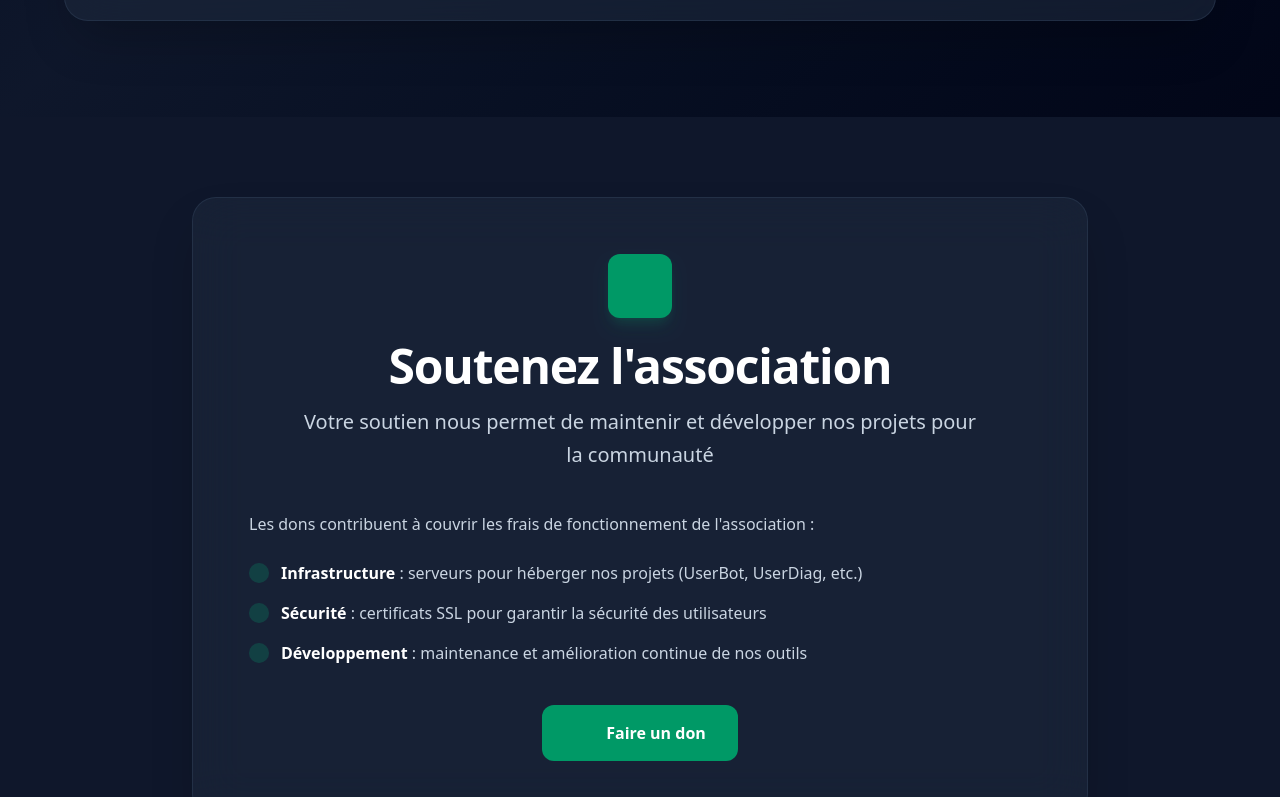
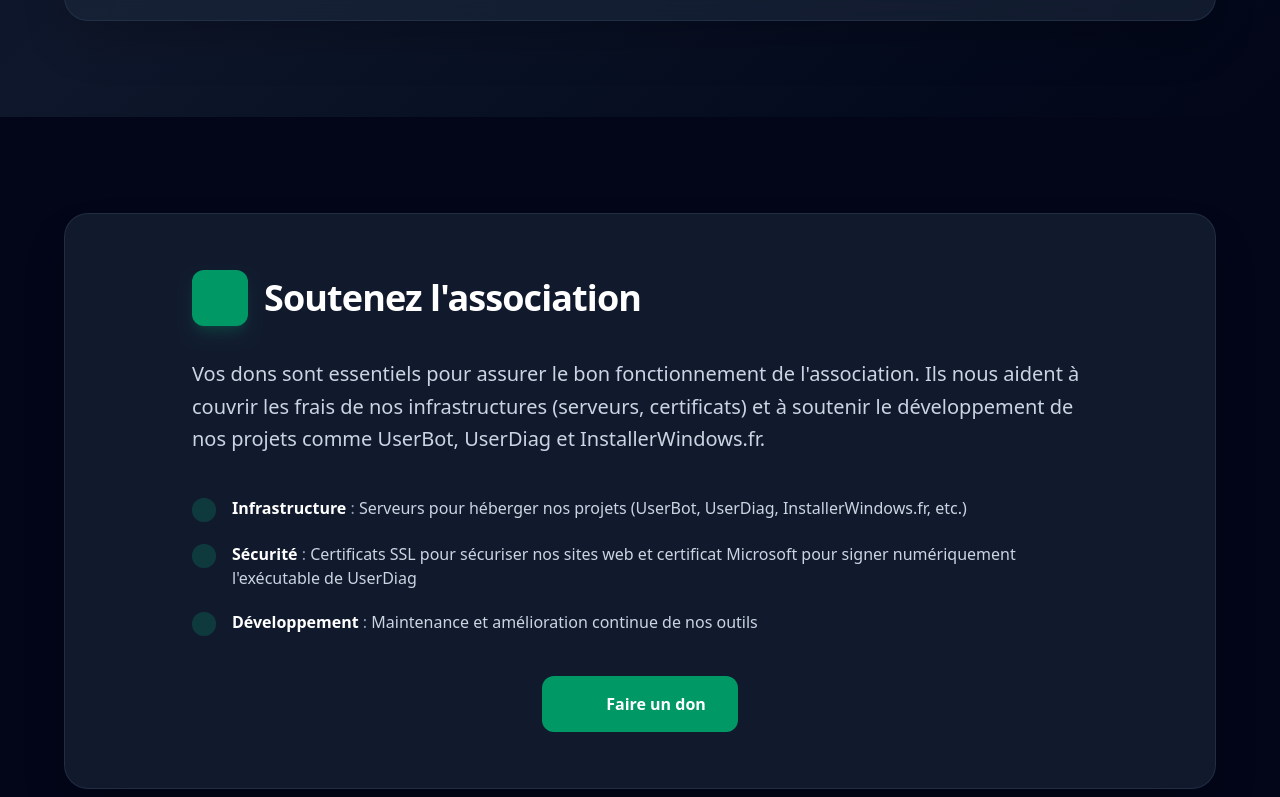
Before and after one commit to Association-CTRL-F/ctrl-f.info, a React (Vite) app: page / in a window 1280 px wide. Shown: the part 1189-1986 px from the top of the page. Built offline with nearby package versions, Linux system fonts and the light colour scheme; no server answers.

Commit message:
feat: reword and restyle donation section

```diff
--- a/src/components/donation_section.tsx
+++ b/src/components/donation_section.tsx
@@ -1,56 +1,70 @@
 export const DonationSection = () => (
-	<section id="donations" className="py-20 bg-slate-900">
+	<section id="donations" className="py-24 bg-slate-950">
 		<div className="container mx-auto px-4 sm:px-6 lg:px-8">
+			<div className="max-w-6xl mx-auto">
+				<div className="bg-slate-800/60 rounded-3xl p-8 sm:p-10 md:p-14 border border-slate-700/50 backdrop-blur-xl shadow-2xl">
 					<div className="max-w-4xl mx-auto">
-				<div className="bg-slate-800/60 rounded-3xl p-8 sm:p-10 md:p-14 border border-slate-700/50 backdrop-blur-xl shadow-2xl">
-					<div className="text-center mb-10">
-						<div className="w-16 h-16 rounded-xl bg-emerald-600 flex items-center justify-center shadow-lg shadow-emerald-600/20 mx-auto mb-6">
-							<div className="i-heroicons-heart-solid w-8 h-8 text-white" />
+						<div className="flex items-center gap-4 mb-8">
+							<div className="w-14 h-14 rounded-xl bg-emerald-600 flex items-center justify-center shadow-lg shadow-emerald-600/20">
+								<div className="i-heroicons-heart-solid w-7 h-7 text-white" />
 							</div>
-						<h2 className="text-3xl sm:text-4xl md:text-5xl font-semibold text-white tracking-tight mb-4">
+							<h2 className="text-2xl sm:text-3xl md:text-4xl font-semibold text-white tracking-tight">
 								Soutenez l'association
 							</h2>
-						<p className="text-base sm:text-lg md:text-xl text-slate-300 leading-relaxed max-w-2xl mx-auto">
-							Votre soutien nous permet de maintenir et développer nos projets
-							pour la communauté
-						</p>
 						</div>
 
-					<div className="mb-10">
-						<p className="text-slate-300 mb-6 leading-relaxed">
-							Les dons contribuent à couvrir les frais de fonctionnement de
-							l'association :
+						<p className="text-base sm:text-lg md:text-xl text-slate-300 mb-10 leading-relaxed font-normal">
+							Vos dons sont essentiels pour assurer le bon fonctionnement de
+							l'association. Ils nous aident à couvrir les frais de nos
+							infrastructures (serveurs, certificats) et à soutenir le
+							développement de nos projets comme UserBot, UserDiag et
+							InstallerWindows.fr.
 						</p>
-						<ul className="space-y-4 text-slate-300">
-							<li className="flex items-start gap-3">
-								<div className="w-5 h-5 rounded-full bg-emerald-500/20 flex items-center justify-center flex-shrink-0 mt-0.5">
-									<div className="i-heroicons-check-circle-solid w-3 h-3 text-emerald-400" />
+
+						<ul className="space-y-5 mb-10">
+							<li className="flex items-start gap-4">
+								<div className="w-6 h-6 rounded-full bg-emerald-500/20 flex items-center justify-center flex-shrink-0 mt-0.5">
+									<div className="i-heroicons-check-circle-solid w-4 h-4 text-emerald-400" />
 								</div>
-								<span>
-									<strong className="text-white">Infrastructure</strong> :
-									serveurs pour héberger nos projets (UserBot, UserDiag, etc.)
+								<div>
+									<span className="text-white font-semibold">
+										Infrastructure
 									</span>
+									<span className="text-slate-400"> : </span>
+									<span className="text-slate-300">
+										Serveurs pour héberger nos projets (UserBot, UserDiag,
+										InstallerWindows.fr, etc.)
+									</span>
+								</div>
 							</li>
-							<li className="flex items-start gap-3">
-								<div className="w-5 h-5 rounded-full bg-emerald-500/20 flex items-center justify-center flex-shrink-0 mt-0.5">
-									<div className="i-heroicons-check-circle-solid w-3 h-3 text-emerald-400" />
+							<li className="flex items-start gap-4">
+								<div className="w-6 h-6 rounded-full bg-emerald-500/20 flex items-center justify-center flex-shrink-0 mt-0.5">
+									<div className="i-heroicons-check-circle-solid w-4 h-4 text-emerald-400" />
 								</div>
-								<span>
-									<strong className="text-white">Sécurité</strong> : certificats
-									SSL pour garantir la sécurité des utilisateurs
+								<div>
+									<span className="text-white font-semibold">Sécurité</span>
+									<span className="text-slate-400"> : </span>
+									<span className="text-slate-300">
+										Certificats SSL pour sécuriser nos sites web et certificat
+										Microsoft pour signer numériquement l'exécutable de UserDiag
 									</span>
+								</div>
 							</li>
-							<li className="flex items-start gap-3">
-								<div className="w-5 h-5 rounded-full bg-emerald-500/20 flex items-center justify-center flex-shrink-0 mt-0.5">
-									<div className="i-heroicons-check-circle-solid w-3 h-3 text-emerald-400" />
+							<li className="flex items-start gap-4">
+								<div className="w-6 h-6 rounded-full bg-emerald-500/20 flex items-center justify-center flex-shrink-0 mt-0.5">
+									<div className="i-heroicons-check-circle-solid w-4 h-4 text-emerald-400" />
 								</div>
-								<span>
-									<strong className="text-white">Développement</strong> :
-									maintenance et amélioration continue de nos outils
+								<div>
+									<span className="text-white font-semibold">
+										Développement
 									</span>
+									<span className="text-slate-400"> : </span>
+									<span className="text-slate-300">
+										Maintenance et amélioration continue de nos outils
+									</span>
+								</div>
 							</li>
 						</ul>
-					</div>
 
 						<div className="flex justify-center">
 							<a
@@ -66,5 +80,6 @@ export const DonationSection = () => (
 					</div>
 				</div>
 			</div>
+		</div>
 	</section>
 );
```
Lines whose indentation alone changed are shown as unchanged.
